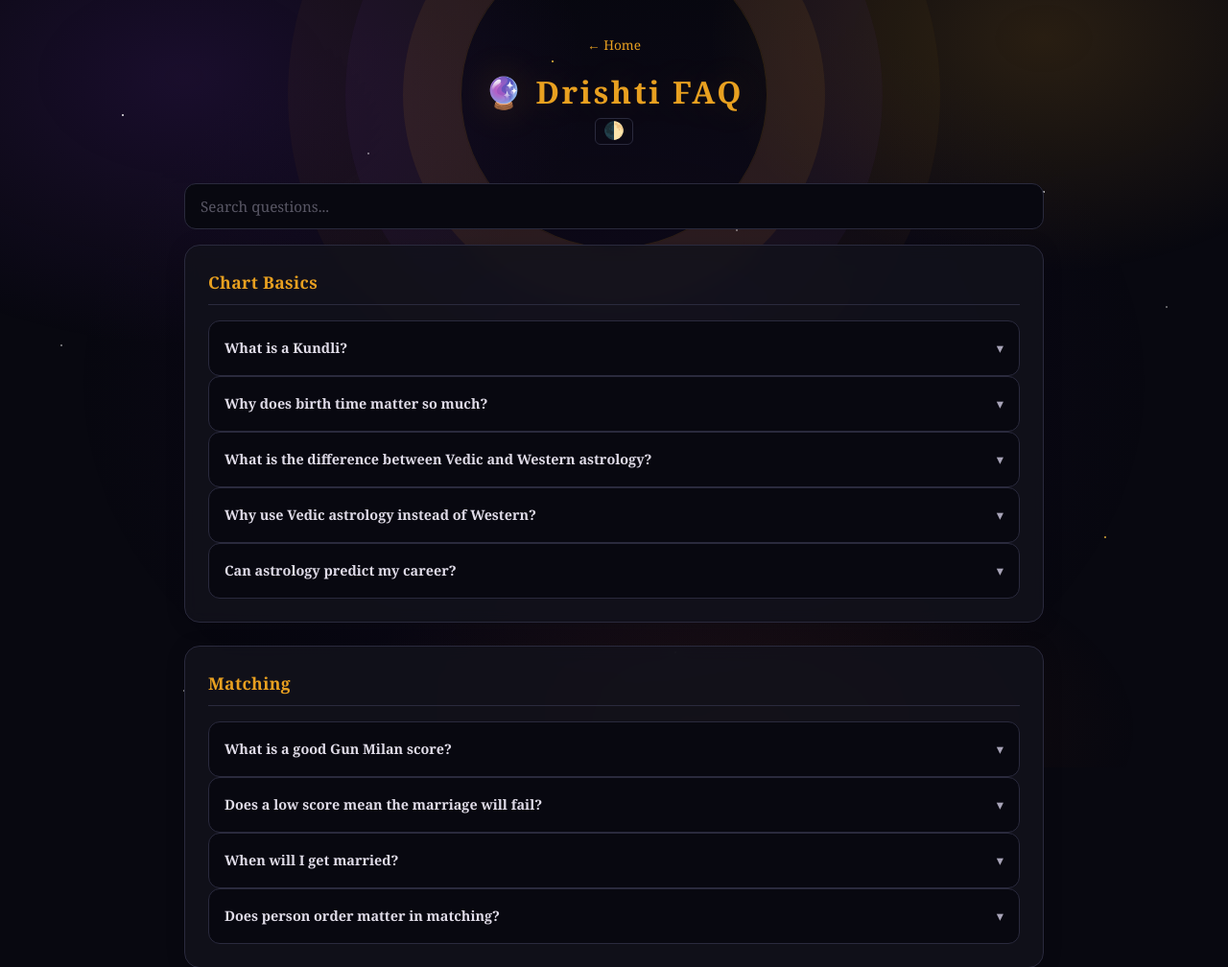
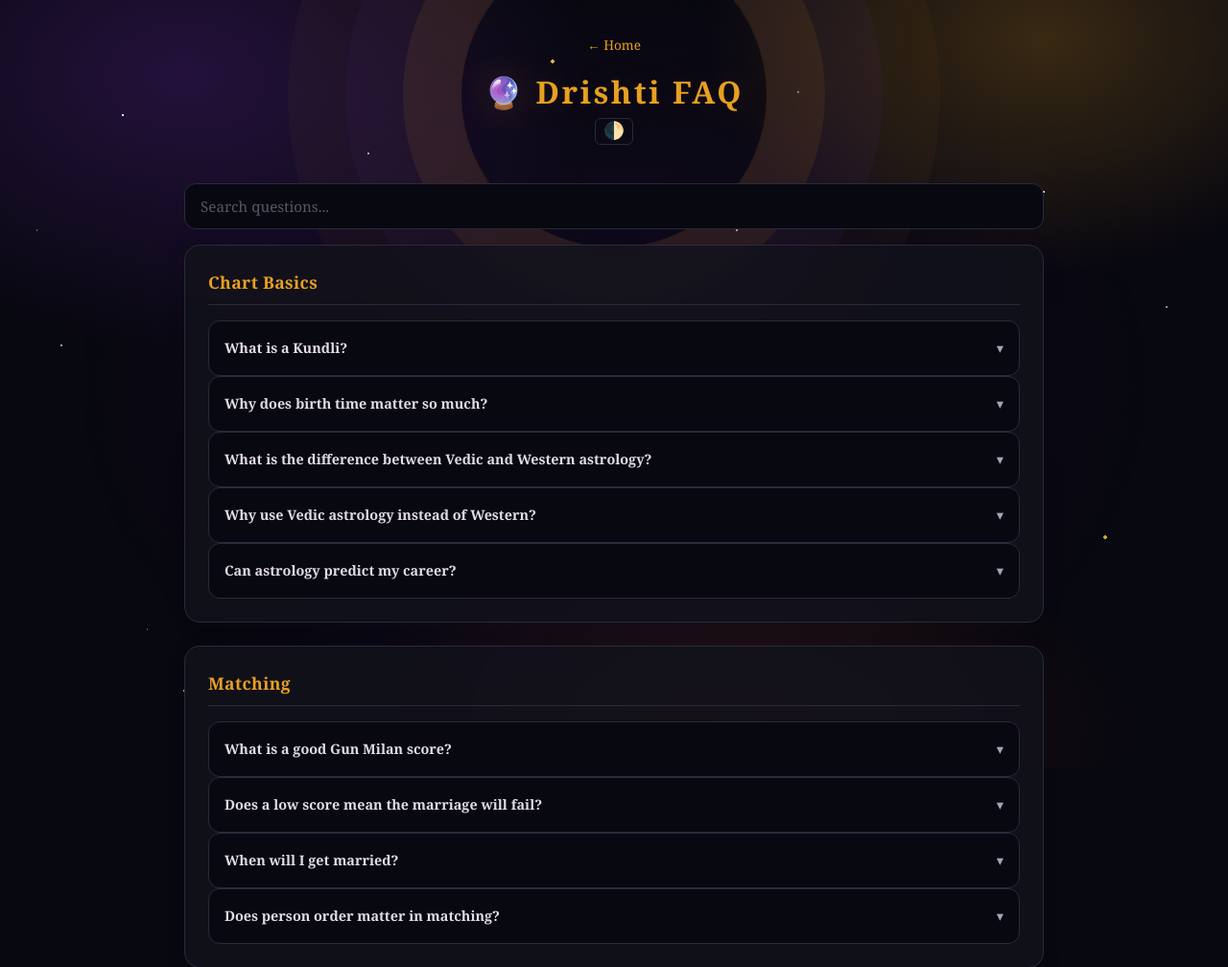
Before and after one commit to dragoonblade/Kundli, a Flask app: page /faq in a window 1280 px wide. Shown: the top 1008 px of the page at 96% size. Run offline with Flask 3, Linux system fonts and the light colour scheme.

Commit message:
fix: Boost stars/rangoli/glow visibility, fix Om color in light mode
Dark mode:
- Stars now 3-3.5px bright at 0.85-1.0 opacity (unmissable)
- Nebula glow 0.2-0.3 (was 0.15-0.2)

Light mode:
- Rangoli dots 3.5-4px at 0.35-0.45 opacity (clearly visible)
- Darker saffron tone for better contrast on cream
- Added mauve dots at 0.22-0.25
- Glow washes boosted 50%

Om ornament:
- Dark mode: opacity 0.6 (was 0.4), larger font
- Light mode: dark brown #8a5010 at 0.7 opacity (readable)

```diff
--- a/static/style.css
+++ b/static/style.css
@@ -74,13 +74,13 @@
     z-index: -2;
     background:
         /* Nebula glow top-left (purple) */
-        radial-gradient(ellipse 600px 400px at 15% 10%, rgba(100, 40, 160, 0.2) 0%, transparent 70%),
+        radial-gradient(ellipse 600px 400px at 15% 10%, rgba(100, 40, 160, 0.3) 0%, transparent 70%),
         /* Saffron glow top-right */
-        radial-gradient(ellipse 500px 350px at 85% 5%, rgba(232, 160, 32, 0.15) 0%, transparent 70%),
+        radial-gradient(ellipse 500px 350px at 85% 5%, rgba(232, 160, 32, 0.22) 0%, transparent 70%),
         /* Deep purple center */
-        radial-gradient(ellipse 800px 600px at 50% 50%, rgba(60, 20, 100, 0.15) 0%, transparent 70%),
+        radial-gradient(ellipse 800px 600px at 50% 50%, rgba(60, 20, 100, 0.2) 0%, transparent 70%),
         /* Warm glow bottom */
-        radial-gradient(ellipse 600px 300px at 60% 95%, rgba(180, 80, 20, 0.12) 0%, transparent 70%);
+        radial-gradient(ellipse 600px 300px at 60% 95%, rgba(180, 80, 20, 0.18) 0%, transparent 70%);
 }
 
 /* Star field */
@@ -91,61 +91,56 @@
     z-index: -1;
     background-image:
         /* Bright stars */
-        radial-gradient(2.5px 2.5px at 10% 15%, rgba(255,255,255,0.7) 50%, transparent 50%),
-        radial-gradient(3px 3px at 45% 8%, rgba(232,180,60,0.8) 50%, transparent 50%),
-        radial-gradient(2.5px 2.5px at 85% 25%, rgba(255,255,255,0.6) 50%, transparent 50%),
-        radial-gradient(3px 3px at 90% 70%, rgba(232,180,60,0.7) 50%, transparent 50%),
-        radial-gradient(2px 2px at 70% 45%, rgba(255,255,255,0.6) 50%, transparent 50%),
-        radial-gradient(2px 2px at 25% 60%, rgba(255,255,255,0.5) 50%, transparent 50%),
-        radial-gradient(2.5px 2.5px at 55% 85%, rgba(255,255,255,0.5) 50%, transparent 50%),
-        radial-gradient(2px 2px at 15% 90%, rgba(255,255,255,0.45) 50%, transparent 50%),
+        radial-gradient(3px 3px at 10% 15%, rgba(255,255,255,0.9) 50%, transparent 50%),
+        radial-gradient(3.5px 3.5px at 45% 8%, rgba(232,180,60,1) 50%, transparent 50%),
+        radial-gradient(3px 3px at 85% 25%, rgba(255,255,255,0.85) 50%, transparent 50%),
+        radial-gradient(3.5px 3.5px at 90% 70%, rgba(232,180,60,0.9) 50%, transparent 50%),
+        radial-gradient(2.5px 2.5px at 70% 45%, rgba(255,255,255,0.8) 50%, transparent 50%),
+        radial-gradient(2.5px 2.5px at 25% 60%, rgba(255,255,255,0.7) 50%, transparent 50%),
+        radial-gradient(3px 3px at 55% 85%, rgba(255,255,255,0.7) 50%, transparent 50%),
+        radial-gradient(2.5px 2.5px at 15% 90%, rgba(255,255,255,0.65) 50%, transparent 50%),
         /* Medium stars */
-        radial-gradient(1.5px 1.5px at 30% 20%, rgba(255,255,255,0.4) 50%, transparent 50%),
-        radial-gradient(1.5px 1.5px at 60% 30%, rgba(255,255,255,0.35) 50%, transparent 50%),
-        radial-gradient(1.5px 1.5px at 5% 45%, rgba(255,255,255,0.4) 50%, transparent 50%),
-        radial-gradient(1.5px 1.5px at 40% 55%, rgba(255,255,255,0.35) 50%, transparent 50%),
-        radial-gradient(1.5px 1.5px at 75% 65%, rgba(255,255,255,0.4) 50%, transparent 50%),
-        radial-gradient(1.5px 1.5px at 20% 75%, rgba(255,255,255,0.3) 50%, transparent 50%),
-        radial-gradient(1.5px 1.5px at 95% 40%, rgba(255,255,255,0.35) 50%, transparent 50%),
-        radial-gradient(1.5px 1.5px at 50% 95%, rgba(255,255,255,0.3) 50%, transparent 50%),
+        radial-gradient(2px 2px at 30% 20%, rgba(255,255,255,0.6) 50%, transparent 50%),
+        radial-gradient(2px 2px at 60% 30%, rgba(255,255,255,0.55) 50%, transparent 50%),
+        radial-gradient(2px 2px at 5% 45%, rgba(255,255,255,0.6) 50%, transparent 50%),
+        radial-gradient(2px 2px at 40% 55%, rgba(255,255,255,0.5) 50%, transparent 50%),
+        radial-gradient(2px 2px at 75% 65%, rgba(255,255,255,0.55) 50%, transparent 50%),
+        radial-gradient(2px 2px at 20% 75%, rgba(255,255,255,0.5) 50%, transparent 50%),
+        radial-gradient(2px 2px at 95% 40%, rgba(255,255,255,0.55) 50%, transparent 50%),
+        radial-gradient(2px 2px at 50% 95%, rgba(255,255,255,0.5) 50%, transparent 50%),
         /* Small dim stars */
-        radial-gradient(1px 1px at 3% 30%, rgba(255,255,255,0.25) 50%, transparent 50%),
-        radial-gradient(1px 1px at 35% 42%, rgba(255,255,255,0.2) 50%, transparent 50%),
-        radial-gradient(1px 1px at 65% 12%, rgba(255,255,255,0.25) 50%, transparent 50%),
-        radial-gradient(1px 1px at 82% 52%, rgba(255,255,255,0.2) 50%, transparent 50%),
-        radial-gradient(1px 1px at 48% 72%, rgba(255,255,255,0.2) 50%, transparent 50%),
-        radial-gradient(1px 1px at 12% 82%, rgba(255,255,255,0.2) 50%, transparent 50%);
+        radial-gradient(1.5px 1.5px at 3% 30%, rgba(255,255,255,0.4) 50%, transparent 50%),
+        radial-gradient(1.5px 1.5px at 35% 42%, rgba(255,255,255,0.35) 50%, transparent 50%),
+        radial-gradient(1.5px 1.5px at 65% 12%, rgba(255,255,255,0.4) 50%, transparent 50%),
+        radial-gradient(1.5px 1.5px at 82% 52%, rgba(255,255,255,0.35) 50%, transparent 50%),
+        radial-gradient(1.5px 1.5px at 48% 72%, rgba(255,255,255,0.35) 50%, transparent 50%),
+        radial-gradient(1.5px 1.5px at 12% 82%, rgba(255,255,255,0.3) 50%, transparent 50%);
     pointer-events: none;
 }
 
 /* Light mode: warm sacred parchment */
 :root.light body::after {
     background-image:
-        /* Visible saffron dots like rangoli */
-        radial-gradient(3px 3px at 10% 12%, rgba(192, 112, 16, 0.3) 50%, transparent 50%),
-        radial-gradient(2.5px 2.5px at 30% 28%, rgba(192, 112, 16, 0.25) 50%, transparent 50%),
-        radial-gradient(2px 2px at 50% 8%, rgba(192, 112, 16, 0.25) 50%, transparent 50%),
-        radial-gradient(3px 3px at 70% 35%, rgba(192, 112, 16, 0.2) 50%, transparent 50%),
-        radial-gradient(2px 2px at 90% 18%, rgba(192, 112, 16, 0.25) 50%, transparent 50%),
-        radial-gradient(2.5px 2.5px at 20% 50%, rgba(192, 112, 16, 0.2) 50%, transparent 50%),
-        radial-gradient(3px 3px at 60% 60%, rgba(192, 112, 16, 0.2) 50%, transparent 50%),
-        radial-gradient(2px 2px at 80% 75%, rgba(192, 112, 16, 0.2) 50%, transparent 50%),
-        radial-gradient(2.5px 2.5px at 40% 85%, rgba(192, 112, 16, 0.2) 50%, transparent 50%),
-        radial-gradient(2px 2px at 15% 70%, rgba(192, 112, 16, 0.18) 50%, transparent 50%),
-        radial-gradient(2px 2px at 95% 50%, rgba(140, 60, 120, 0.15) 50%, transparent 50%),
-        radial-gradient(2px 2px at 5% 35%, rgba(140, 60, 120, 0.12) 50%, transparent 50%);
+        radial-gradient(4px 4px at 10% 12%, rgba(180, 90, 10, 0.45) 50%, transparent 50%),
+        radial-gradient(3.5px 3.5px at 30% 28%, rgba(180, 90, 10, 0.4) 50%, transparent 50%),
+        radial-gradient(3px 3px at 50% 8%, rgba(180, 90, 10, 0.4) 50%, transparent 50%),
+        radial-gradient(4px 4px at 70% 35%, rgba(180, 90, 10, 0.35) 50%, transparent 50%),
+        radial-gradient(3px 3px at 90% 18%, rgba(180, 90, 10, 0.4) 50%, transparent 50%),
+        radial-gradient(3.5px 3.5px at 20% 50%, rgba(180, 90, 10, 0.35) 50%, transparent 50%),
+        radial-gradient(4px 4px at 60% 60%, rgba(180, 90, 10, 0.35) 50%, transparent 50%),
+        radial-gradient(3px 3px at 80% 75%, rgba(180, 90, 10, 0.35) 50%, transparent 50%),
+        radial-gradient(3.5px 3.5px at 40% 85%, rgba(180, 90, 10, 0.3) 50%, transparent 50%),
+        radial-gradient(3px 3px at 15% 70%, rgba(180, 90, 10, 0.3) 50%, transparent 50%),
+        radial-gradient(3.5px 3.5px at 95% 50%, rgba(130, 40, 90, 0.25) 50%, transparent 50%),
+        radial-gradient(3px 3px at 5% 35%, rgba(130, 40, 90, 0.22) 50%, transparent 50%);
     display: block;
 }
 :root.light body::before {
     background:
-        /* Warm saffron wash top */
-        radial-gradient(ellipse 700px 400px at 20% 0%, rgba(192, 112, 16, 0.12) 0%, transparent 70%),
-        /* Soft mauve accent */
-        radial-gradient(ellipse 500px 400px at 80% 10%, rgba(140, 60, 120, 0.07) 0%, transparent 70%),
-        /* Warm bottom glow */
-        radial-gradient(ellipse 800px 400px at 50% 100%, rgba(192, 140, 60, 0.08) 0%, transparent 70%),
-        /* Center warmth */
-        radial-gradient(ellipse 600px 600px at 50% 50%, rgba(255, 240, 220, 0.4) 0%, transparent 70%);
+        radial-gradient(ellipse 700px 400px at 20% 0%, rgba(192, 112, 16, 0.18) 0%, transparent 70%),
+        radial-gradient(ellipse 500px 400px at 80% 10%, rgba(140, 60, 120, 0.12) 0%, transparent 70%),
+        radial-gradient(ellipse 800px 400px at 50% 100%, rgba(192, 140, 60, 0.12) 0%, transparent 70%),
+        radial-gradient(ellipse 600px 600px at 50% 50%, rgba(255, 240, 220, 0.5) 0%, transparent 70%);
 }
 
 /* Layout */
@@ -185,11 +180,12 @@
 }
 .header-ornament {
     color: var(--accent);
-    font-size: 0.9rem;
+    font-size: 1rem;
     margin-top: var(--space-sm);
-    opacity: 0.4;
+    opacity: 0.6;
     letter-spacing: 0.3em;
 }
+:root.light .header-ornament { color: #8a5010; opacity: 0.7; }
 
 /* Yantra mandala behind header */
 header {
```
